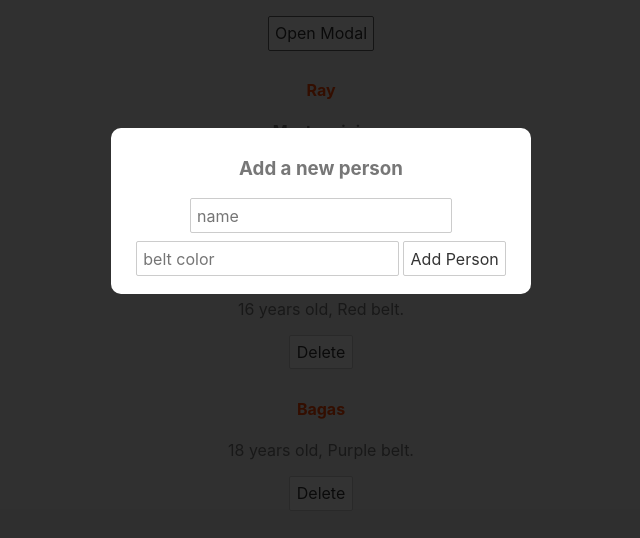
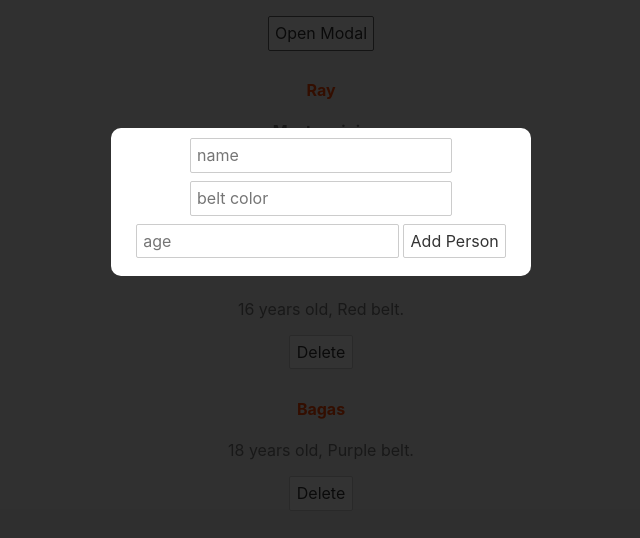
Before and after one commit to raybagas7/svelte-intro-ntk, a Svelte app: page / in a window 1280 px wide. Both pictures are taken after a click on the button "Open Modal". Shown: the top 538 px of the page, without its empty margins (319-959 px from the left). Built offline with nearby package versions, Linux system fonts and the light colour scheme.

Commit message:
feat(form): - create a form to add a person with event modifier preventDefault - make it's own component for form

```diff
--- /dev/null
+++ b/src/AddPersonFrom.svelte
@@ -0,0 +1,18 @@
+<script>
+  let name;
+  let beltColor;
+  let age;
+
+  const handleSubmit = () => {
+    console.log(name, beltColor, age);
+  };
+</script>
+
+<form on:submit|preventDefault={handleSubmit}>
+  <input type="type" placeholder="name" bind:value={name} />
+  <input type="type" placeholder="belt color" bind:value={beltColor} />
+  <input type="number" placeholder="age" bind:value={age} />
+  <button type="submit">Add Person</button>
+</form>
+
+<style></style>
--- a/src/App.svelte
+++ b/src/App.svelte
@@ -1,5 +1,6 @@
 <script>
   import Modal from './Modal.svelte';
+  import AddPersonFrom from './AddPersonFrom.svelte';
   let showModal = false;
 
   const toggleModal = () => {
@@ -19,12 +20,7 @@
 </script>
 
 <Modal isPromo={false} {showModal} on:click={toggleModal}>
-  <h3>Add a new person</h3>
-  <form>
-    <input type="type" placeholder="name" />
-    <input type="type" placeholder="belt color" />
-    <button>Add Person</button>
-  </form>
+  <AddPersonFrom />
 </Modal>
 <main>
   <button on:click={toggleModal}>Open Modal</button>
```
